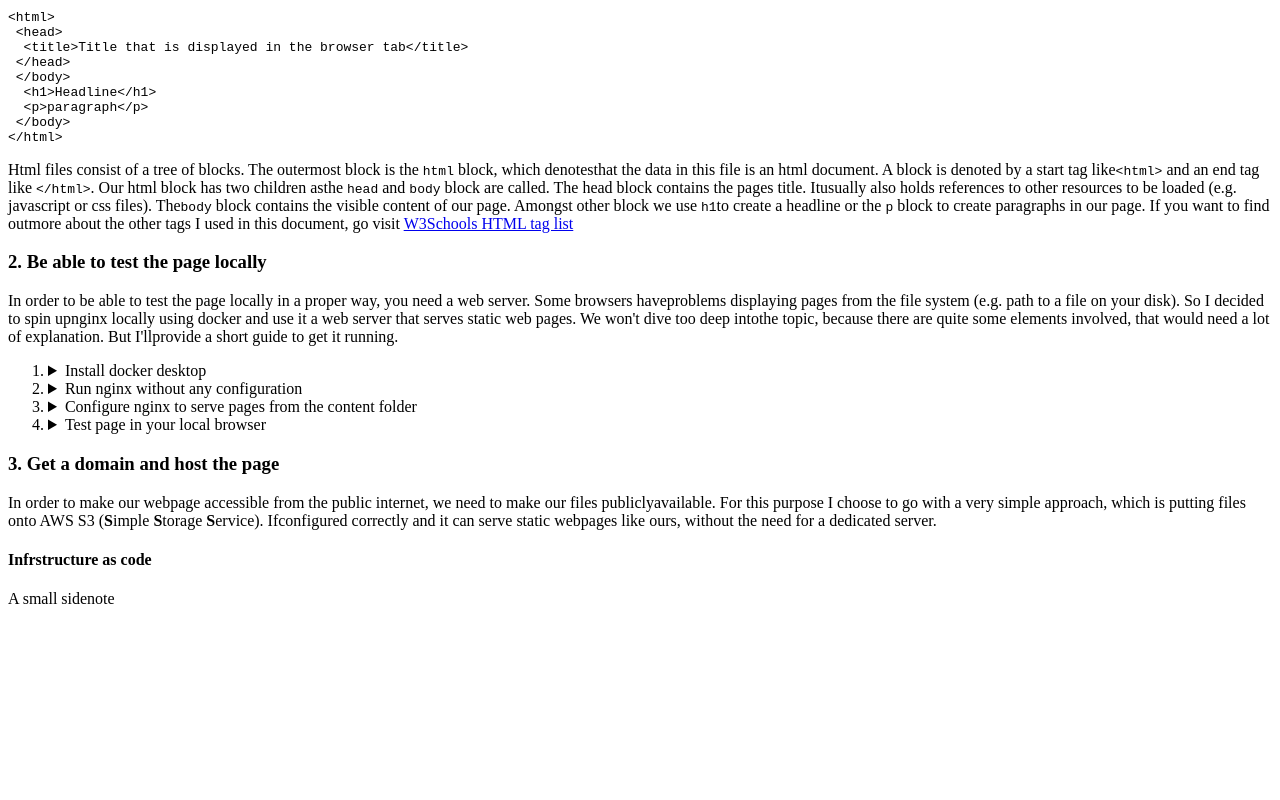
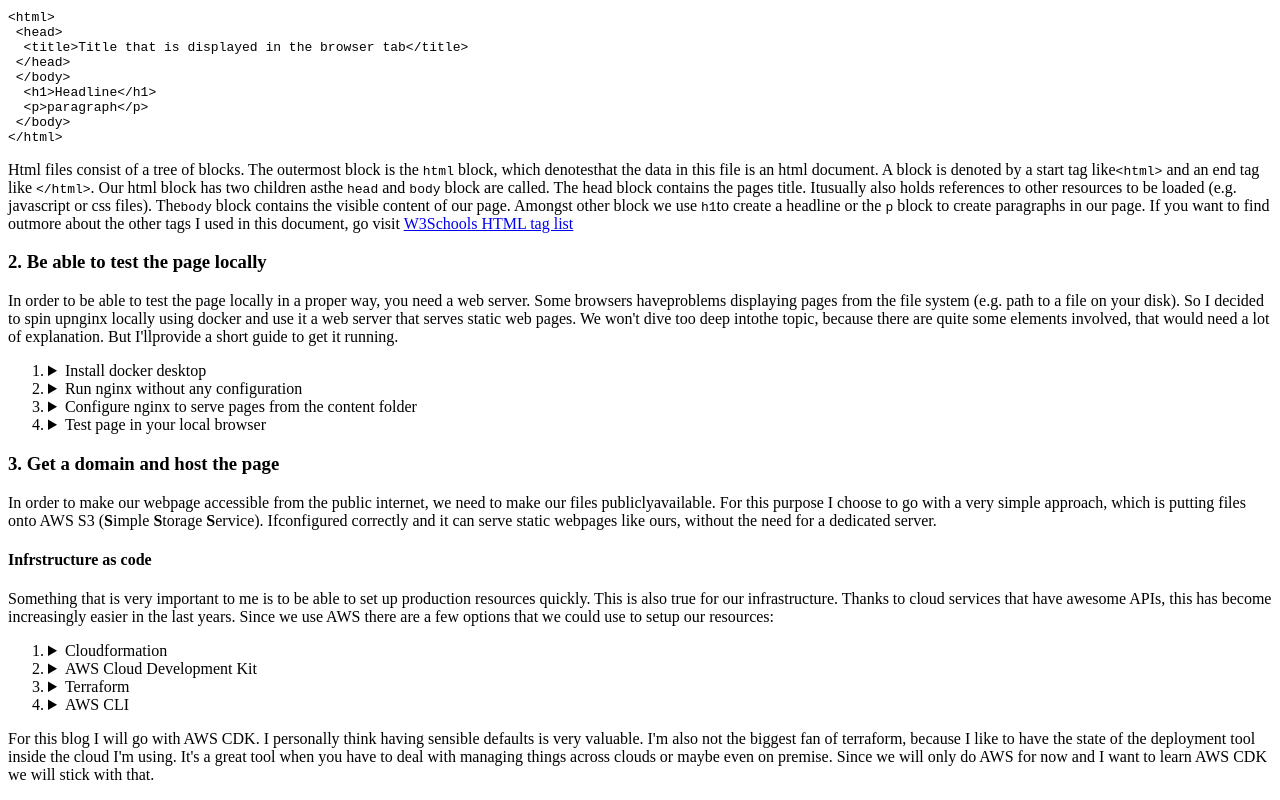
Before and after one commit to fanderlf/fanderl.rocks, a plain HTML site: page content/index.html in a window 1280 px wide. Shown: the part 609-1409 px from the top of the page. Before the commit the page ends 1233 px from the top, so only its background shows below. Drawn offline with Linux system fonts and the light colour scheme.

Commit message:
started with the chapter about cloud deployment

```diff
--- a/content/index.html
+++ b/content/index.html
@@ -58,7 +58,8 @@
         <details>
           <summary>Install docker desktop</summary>
           First we need to install docker desktop on your computer. You can find the download and instructions
-a <a href="https://www.docker.com/products/docker-desktop">here</a></details>
+a <a href="https://www.docker.com/products/docker-desktop">here</a>
+        </details>
       </li>
       <li>
         <details>
@@ -107,8 +108,36 @@ a <a href="https://www.docker.com/products/docker-desktop">here</a></details>
     </p>
     <h4>Infrstructure as code</h4>
     <p>
-      A small sidenote
-
+      Something that is very important to me is to be able to set up production resources quickly. This is also true for our infrastructure. Thanks to cloud services that have awesome APIs, this has become increasingly easier in the last years. Since we use AWS there are a few options that we could use to setup our resources:
+      <ol>
+        <li>
+          <details>
+            <summary>Cloudformation</summary>
+            <a href="https://aws.amazon.com/cloudformation/">Cloudformation</a> is the most basic way that Amazon provides to provision resources in AWS. Cloudformation resources are organised in stacks, where each stack is described by a template written in json or yaml.
+          </details>
+        </li>
+        <li>
+          <details>
+            <summary>AWS Cloud Development Kit</summary>
+            <a href="https://aws.amazon.com/cdk/?">AWS CDK</a> builds on top of cloudformation. Aside from the basic cloudformation resource called L1 constructs, it offers L2 constructs. L2 constructs are L1 constructs with a usefull set of sensible defaults, so most of the L2 constructs are easier to use. There are even higher level components called patterns, which use multiple constructs from the other levels to complete even bigger tasks.
+          </details>
+        </li>
+        <li>
+          <details>
+            <summary>Terraform</summary>
+            <a href="https://www.terraform.io/">Terraform</a> is a cloud agnostic tool to manage resources. It's similar to cloudformation in what it does, but it can handle multiple clouds. You can even pass parameters from one cloud to the other. It's also not restricted to cloud, you can use it to deploy/manage anything.
+          </details>
+        </li>
+        <li>
+          <details>
+            <summary>AWS CLI</summary>
+            <a href="https://aws.amazon.com/cli/">AWS CLI</a> is a command line based tool to access AWS. There are also approaches where people manage their cloud resources using AWS CLI via shell scripts.
+          </details>
+        </li>
+      </ol>
+      <p>
+        For this blog I will go with AWS CDK. I personally think having sensible defaults is very valuable. I'm also not the biggest fan of terraform, because I like to have the state of the deployment tool inside the cloud I'm using. It's a great tool when you have to deal with managing things across clouds or maybe even on premise. Since we will only do AWS for now and I want to learn AWS CDK we will stick with that.
+      </p>
     </p>
   </article>
 </body>
```
